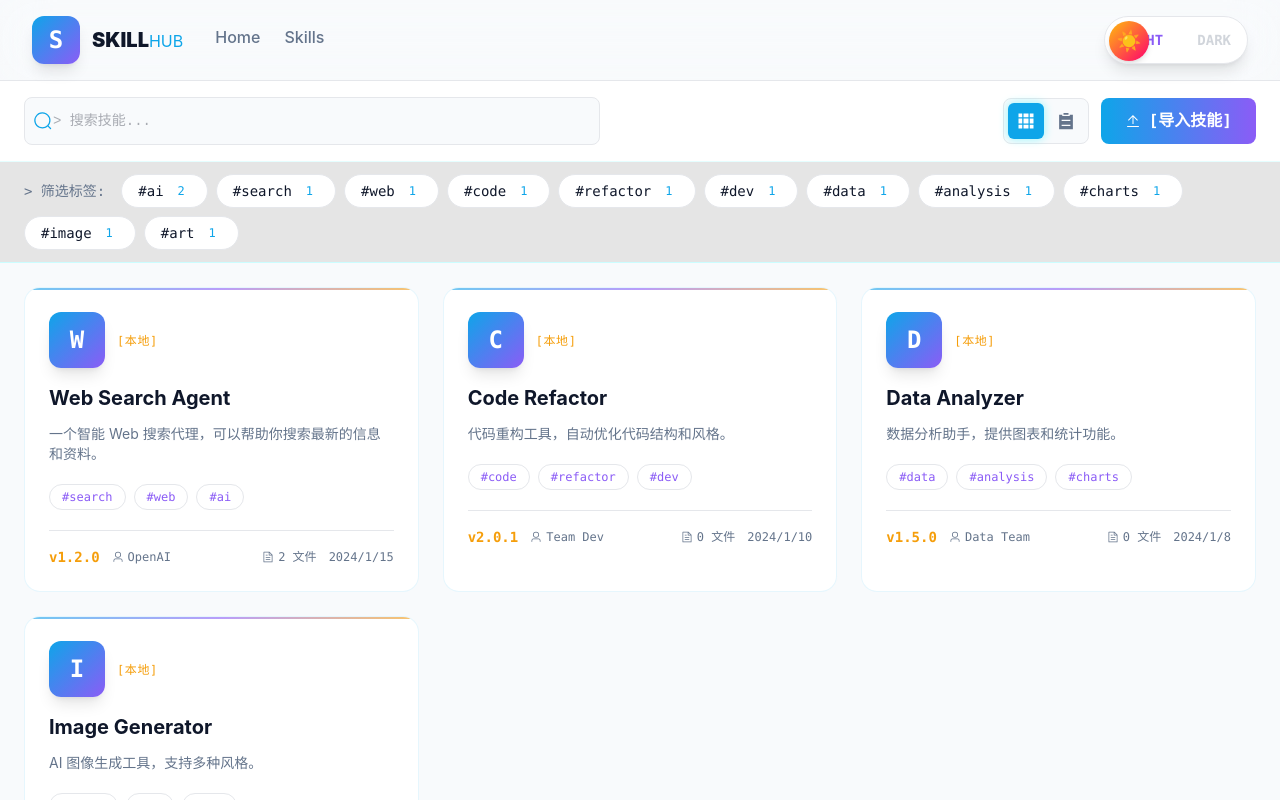
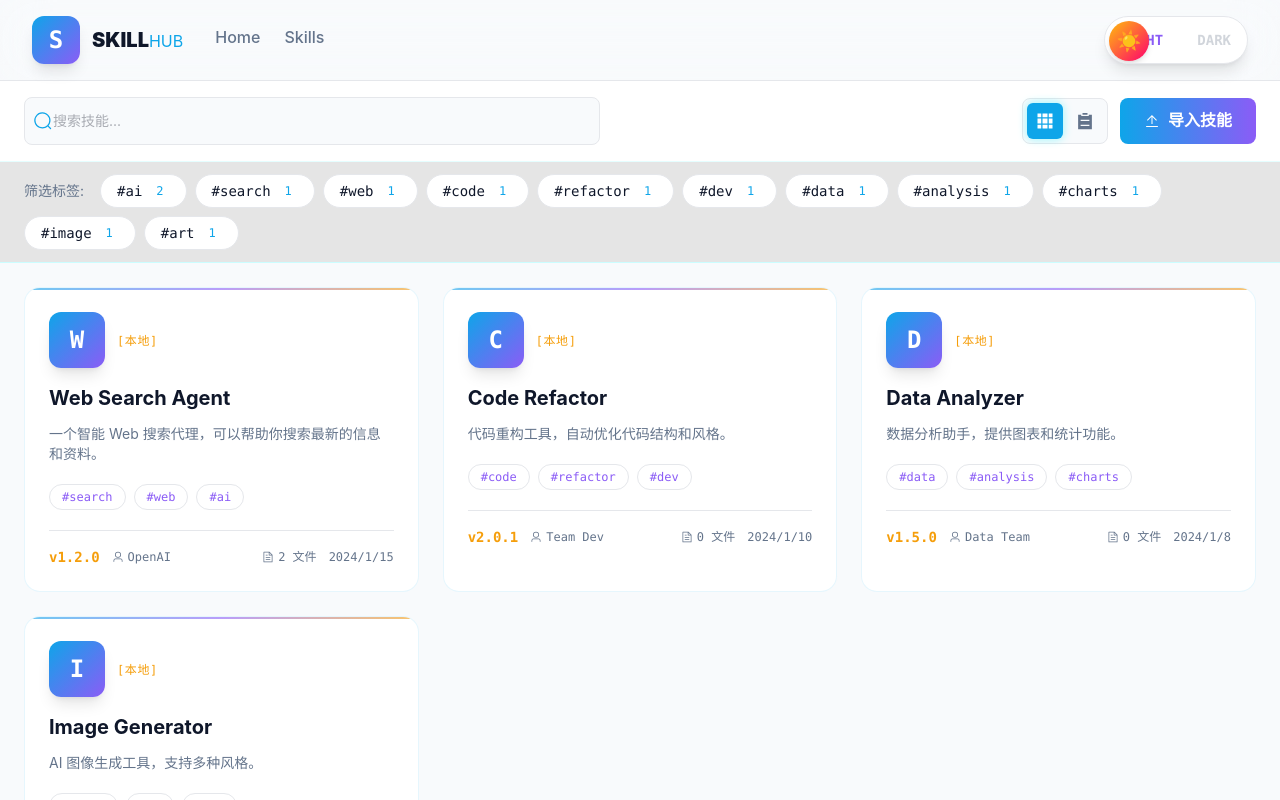
Before and after one commit to blankls/skill-hub, a Vue app: page /skills in a window 1280 px wide. Shown: the top 800 px of the page. Built offline with nearby package versions, Linux system fonts and the light colour scheme.

Commit message:
style: unify fonts across all components

```diff
--- a/src/components/ui/EmptyState.vue
+++ b/src/components/ui/EmptyState.vue
@@ -74,7 +74,7 @@ function handleAction() {
 }
 
 .empty-state-title {
-  font-family: 'Courier New', monospace;
+  font-family: var(--font-sans);
   font-size: 1.5rem;
   font-weight: bold;
   color: var(--text-light);
@@ -82,7 +82,7 @@ function handleAction() {
 }
 
 .empty-state-description {
-  font-family: 'Courier New', monospace;
+  font-family: var(--font-sans);
   color: var(--text-muted);
   font-size: 1rem;
   margin-bottom: 2rem;
@@ -102,7 +102,6 @@ function handleAction() {
   border: none;
   color: white;
   font-weight: bold;
-  font-family: 'Courier New', monospace;
   padding: 0.75rem 2rem;
   border-radius: 8px;
 }
--- a/src/modules/skill-list/SkillListPage.vue
+++ b/src/modules/skill-list/SkillListPage.vue
@@ -10,11 +10,11 @@
     <div class="max-w-[95rem] mx-auto p-6">
       <div v-if="skillStore.loading" class="text-center py-20">
         <el-icon class="text-5xl text-[var(--neon-cyan)] animate-spin"><Loading /></el-icon>
-        <p class="mt-6 text-[var(--text-muted)] font-mono text-lg">> 加载技能中...</p>
+        <p class="mt-6 text-[var(--text-muted)] text-lg">加载技能中...</p>
       </div>
       <div v-else-if="skillStore.filteredSkills.length === 0">
         <EmptyState
-          title="> 技能仓库为空"
+          title="技能仓库为空"
           description="开始导入你的第一个 AI 技能，建立你的专属技能库"
           action-text="导入技能"
           :show-default-action="true"
--- a/src/modules/skill-list/components/SkillToolbar.vue
+++ b/src/modules/skill-list/components/SkillToolbar.vue
@@ -10,7 +10,7 @@
               <el-icon class="text-[var(--neon-cyan)] text-xl flex-shrink-0"><Search /></el-icon>
               <el-input
                 v-model="searchQuery"
-                placeholder="> 搜索技能..."
+                placeholder="搜索技能..."
                 class="flex-1 bg-transparent no-input-border"
                 :class="{ 'no-input-border': true }"
                 clearable
@@ -51,10 +51,10 @@
           <!-- 导入按钮 -->
           <button
             @click="showImport = true"
-            class="px-6 py-2.5 bg-gradient-to-r from-[var(--neon-cyan)] to-[var(--neon-purple)] text-white font-bold rounded-lg font-mono transition-all duration-300 hover:shadow-[0_0_20px_rgba(0,245,255,0.5)] flex items-center gap-2"
+            class="px-6 py-2.5 bg-gradient-to-r from-[var(--neon-cyan)] to-[var(--neon-purple)] text-white font-bold rounded-lg transition-all duration-300 hover:shadow-[0_0_20px_rgba(0,245,255,0.5)] flex items-center gap-2"
           >
             <el-icon><Upload /></el-icon>
-            [导入技能]
+            导入技能
           </button>
         </div>
       </div>
@@ -63,7 +63,7 @@
     <!-- 标签云 -->
     <div v-if="allTags.length > 0" class="toolbar-bottom">
       <div class="max-w-[95rem] mx-auto flex flex-wrap items-center gap-2 py-3">
-        <span class="text-[var(--text-muted)] font-mono text-sm mr-2 py-1">> 筛选标签:</span>
+        <span class="text-[var(--text-muted)] text-sm mr-2 py-1">筛选标签:</span>
         <button
           v-for="tagData in sortedTags"
           :key="tagData.tag"
@@ -86,7 +86,7 @@
         <button
           v-if="selectedTag"
           @click="clearTag"
-          class="px-4 py-1.5 rounded-full text-sm font-mono bg-[var(--neon-yellow)]/20 text-[var(--neon-yellow)] border border-[var(--neon-yellow)]/30 hover:bg-[var(--neon-yellow)]/30 transition-all duration-300 flex items-center gap-1"
+          class="px-4 py-1.5 rounded-full text-sm bg-[var(--neon-yellow)]/20 text-[var(--neon-yellow)] border border-[var(--neon-yellow)]/30 hover:bg-[var(--neon-yellow)]/30 transition-all duration-300 flex items-center gap-1"
         >
           清除筛选
           <el-icon class="text-sm"><Close /></el-icon>
@@ -202,7 +202,6 @@ function handleImported() {
 .no-input-border :deep(.el-input__inner) {
   background-color: transparent !important;
   color: var(--text-light) !important;
-  font-family: 'Courier New', monospace !important;
 }
 
 .no-input-border :deep(.el-input__wrapper:hover),
```
